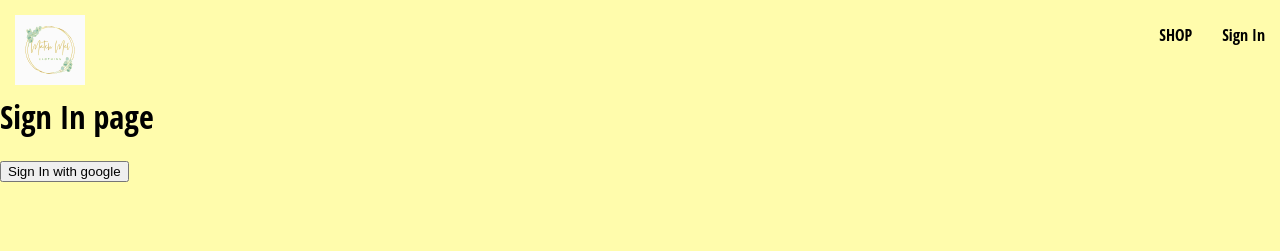
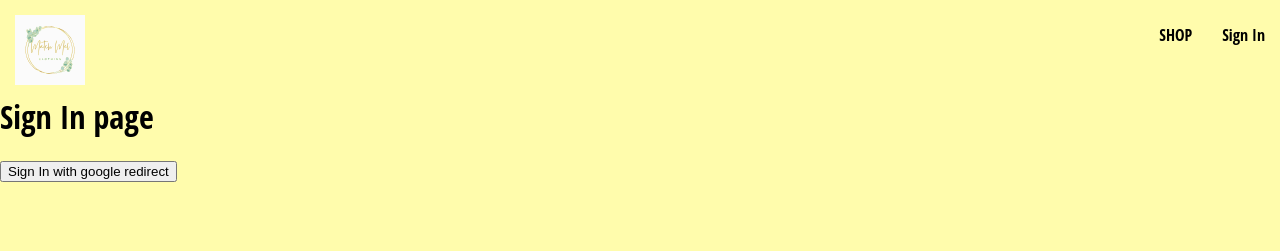
Before and after one commit to martin052/clothing_web, a React (Create React App) app: page /sign-in in a window 1280 px wide. Shown: the top 251 px of the page. Built offline with nearby package versions, Linux system fonts and the light colour scheme; a web font is replaced by a local one.

Commit message:
added redirect button sign in from google. it wasnt showing update because this user been in database already

```diff
--- a/src/routes/sign-in/sign-in.component.jsx
+++ b/src/routes/sign-in/sign-in.component.jsx
@@ -1,7 +1,26 @@
-import { SignInWithGooglePopUp, createUserDocumentFromAuth } from '../../utils/firebase/firebase.utils';
+import { useEffect } from 'react';
+import { getRedirectResult } from 'firebase/auth';
 
+import {
+    auth,
+    SignInWithGooglePopUp,
+    SignInWithGoogleRedirect,
+    createUserDocumentFromAuth
+  } from '../../utils/firebase/firebase.utils';
 
 const SignIn = () => {
+    useEffect(() => {
+        const getResponse = async () => {
+          const response = await getRedirectResult(auth);
+
+          if (response) {
+            const userDocRef = await createUserDocumentFromAuth(response.user);
+          }
+        };
+
+        getResponse().catch(console.error);
+      }, []);
+
     const logGoogleUser = async() => {
         const {user} = await SignInWithGooglePopUp();
         const userDocRef = await createUserDocumentFromAuth(user);
@@ -10,9 +29,11 @@
     return (
         <div>
             <h1>Sign In page</h1>
-            <button onClick={logGoogleUser}>Sign In with google</button>
+            {/* <button onClick={logGoogleUser}>Sign In with google pop up</button> */}
+            <button onClick={SignInWithGoogleRedirect}>Sign In with google redirect</button>
         </div>
     )
 }
 
+
 export default SignIn;
--- a/src/utils/firebase/firebase.utils.jsx
+++ b/src/utils/firebase/firebase.utils.jsx
@@ -1,5 +1,6 @@
 import { initializeApp } from 'firebase/app';
 import { getAuth, signInWithRedirect, signInWithPopup, GoogleAuthProvider } from 'firebase/auth';
+
 
 import {
   getFirestore, doc, getDoc, setDoc
@@ -23,6 +24,7 @@
 
 export const auth = getAuth();
 export const SignInWithGooglePopUp = () => signInWithPopup(auth, provider);
+export const SignInWithGoogleRedirect = () => signInWithRedirect(auth, provider);
 
 export const db = getFirestore();
 
```
